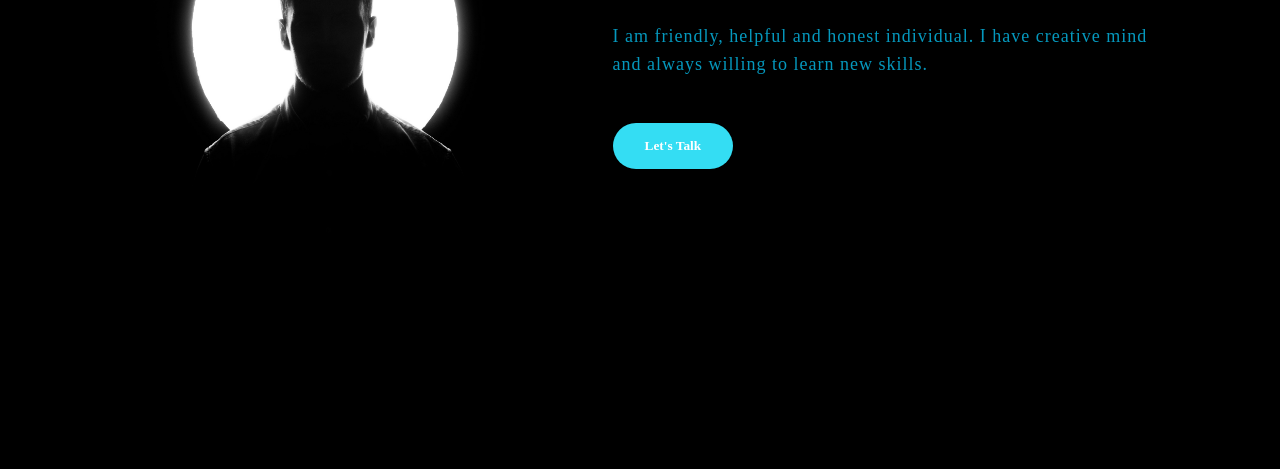
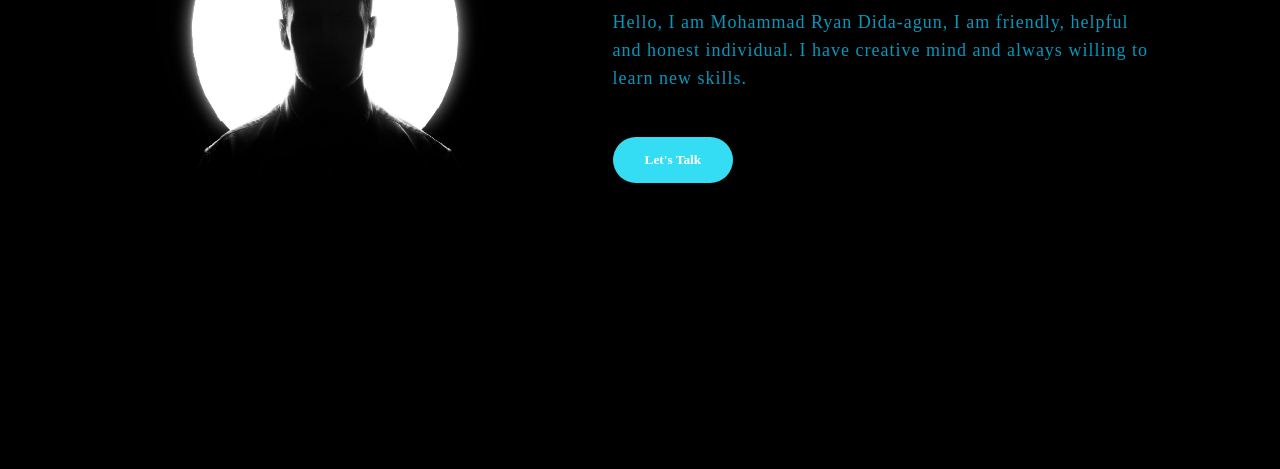
Before and after one commit to kumadasu3105/hello-world, a plain HTML site: page index.html in a window 1280 px wide. Shown: the part 331-800 px from the top of the page. Drawn offline with Linux system fonts and the light colour scheme.

Commit message:
First Commit

```diff
--- a/index.html
+++ b/index.html
@@ -24,7 +24,7 @@
             <div class="about-text">
                 <h2>About Me</h2>
                 <h5>BS-IT <span>Student</span></h5>
-                <p>I am friendly, helpful and honest individual. I have creative mind and always willing to learn new skills.</p>
+                <p>Hello, I am Mohammad Ryan Dida-agun, I am friendly, helpful and honest individual. I have creative mind and always willing to learn new skills.</p>
                 <form action="#" method="post">
                     <button type="btn">Let's Talk</button>
                 </form>
```
